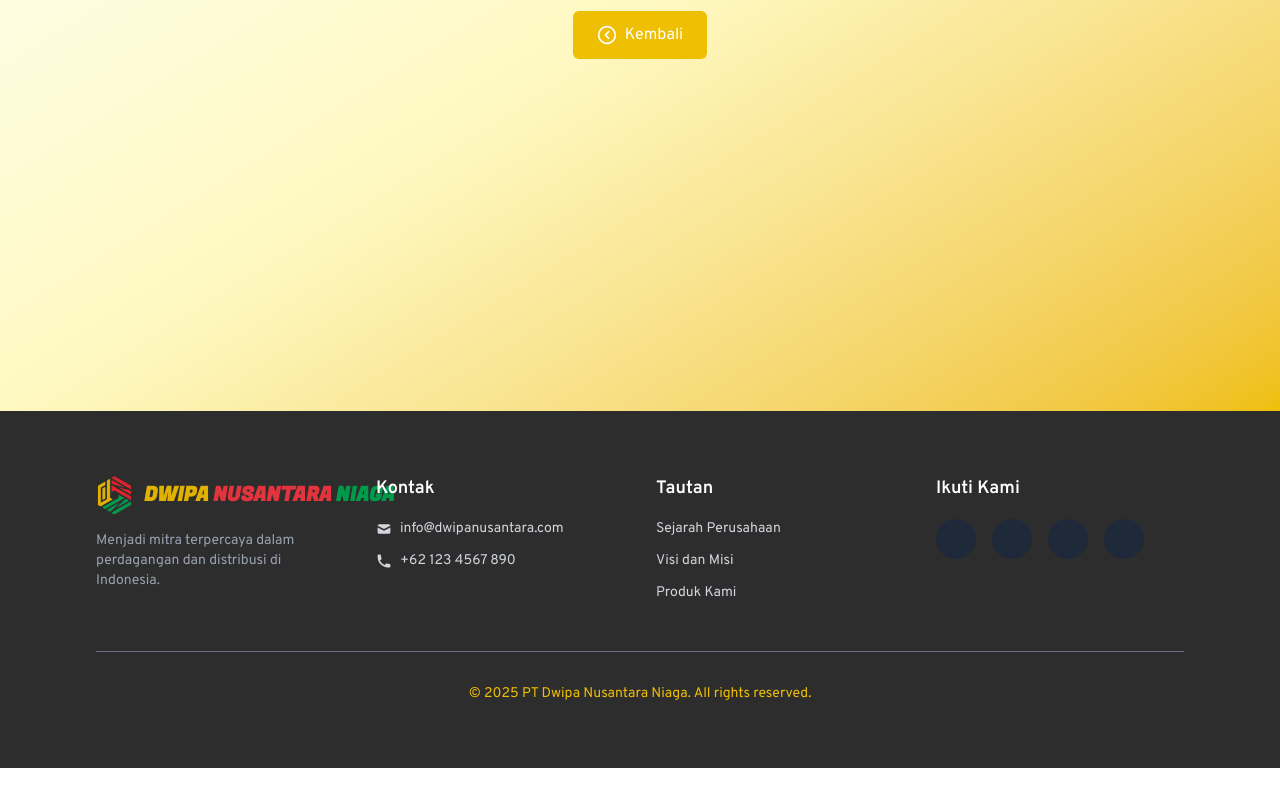
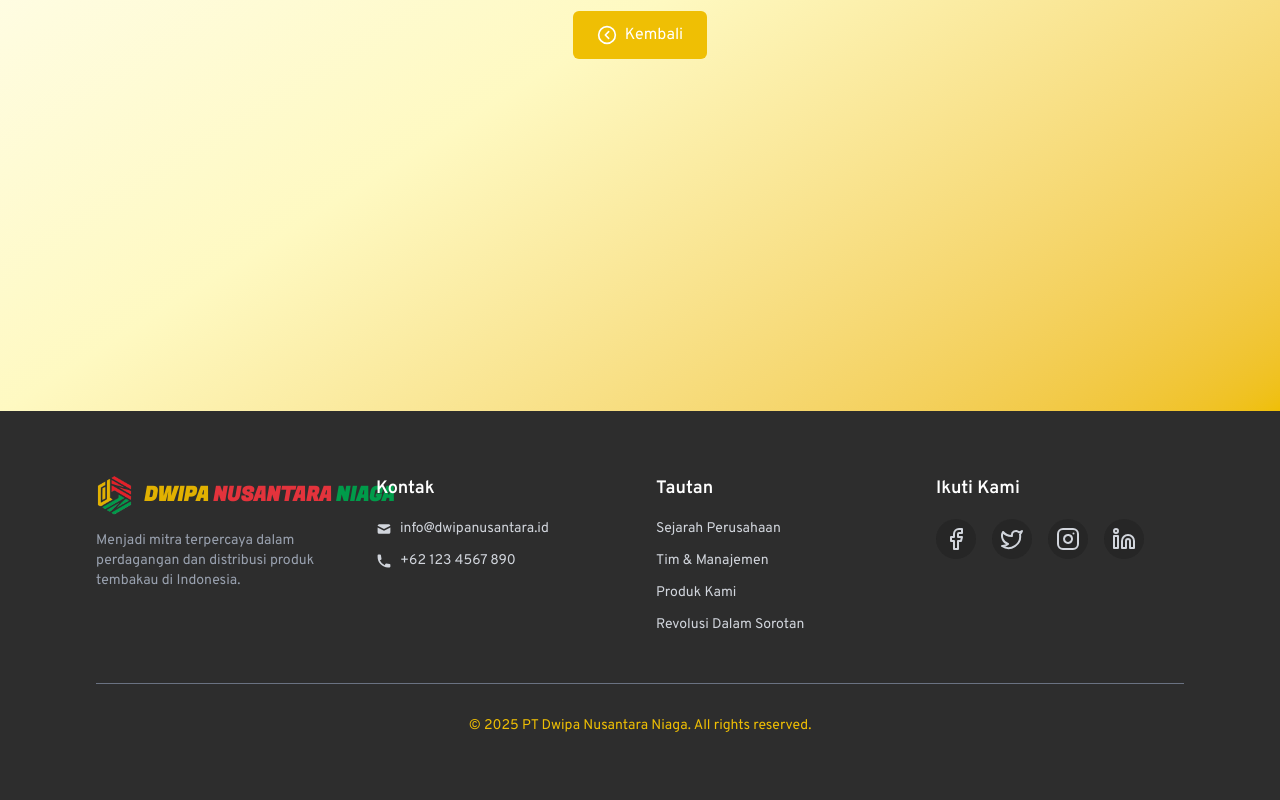
Before and after one commit to irfanfaiz25/dnn-company-profile, a React (Vite) app: page /revolusi-dalam-sorotan/1 in a window 1280 px wide. Shown: the part 389-1189 px from the top of the page. Before the commit the page ends 1157 px from the top, so only its background shows below. Built offline with nearby package versions, Linux system fonts and the light colour scheme.

Commit message:
feat: update content of the footer

```diff
--- a/src/Components/Footer.jsx
+++ b/src/Components/Footer.jsx
@@ -1,7 +1,35 @@
 import { motion } from "framer-motion";
 import Logo from "../assets/img/logo.png";
+import { Facebook, Instagram, Linkedin, Twitter } from "lucide-react";
+import { Link } from "react-router";
 
 const Footer = () => {
+  const socials = [
+    {
+      id: 1,
+      name: "facebook",
+      url: "#facebook",
+      icon: <Facebook />,
+    },
+    {
+      id: 2,
+      name: "twitter",
+      url: "#twitter",
+      icon: <Twitter />,
+    },
+    {
+      id: 3,
+      name: "instagram",
+      url: "#instagram",
+      icon: <Instagram />,
+    },
+    {
+      id: 4,
+      name: "linkedin",
+      url: "#linkedin",
+      icon: <Linkedin />,
+    },
+  ];
   return (
     <footer className="bg-neutral-900/90 backdrop-blur-md text-gray-300">
       <div className="mx-auto px-4 md:px-8 lg:px-24 py-8 md:py-16">
@@ -22,8 +50,8 @@ const Footer = () => {
               </h4>
             </div>
             <p className="text-sm text-gray-400">
-              Menjadi mitra terpercaya dalam perdagangan dan distribusi di
-              Indonesia.
+              Menjadi mitra terpercaya dalam perdagangan dan distribusi produk
+              tembakau di Indonesia.
             </p>
           </motion.div>
 
@@ -47,7 +75,9 @@ const Footer = () => {
                   <path d="M2.003 5.884L10 9.882l7.997-3.998A2 2 0 0016 4H4a2 2 0 00-1.997 1.884z" />
                   <path d="M18 8.118l-8 4-8-4V14a2 2 0 002 2h12a2 2 0 002-2V8.118z" />
                 </svg>
-                <span>info@dwipanusantara.com</span>
+                <a href="mailto:info@dwipanusantara.com">
+                  info@dwipanusantara.id
+                </a>
               </li>
               <li className="flex items-center gap-2 hover:text-primary-gold transition-colors">
                 <svg
@@ -57,7 +87,7 @@ const Footer = () => {
                 >
                   <path d="M2 3a1 1 0 011-1h2.153a1 1 0 01.986.836l.74 4.435a1 1 0 01-.54 1.06l-1.548.773a11.037 11.037 0 006.105 6.105l.774-1.548a1 1 0 011.059-.54l4.435.74a1 1 0 01.836.986V17a1 1 0 01-1 1h-2C7.82 18 2 12.18 2 5V3z" />
                 </svg>
-                <span>+62 123 4567 890</span>
+                <a href="tel:+6221234567890">+62 123 4567 890</a>
               </li>
             </ul>
           </motion.div>
@@ -74,13 +104,18 @@ const Footer = () => {
             </h5>
             <ul className="space-y-3 text-sm">
               <li className="hover:text-primary-gold transition-colors">
-                <a href="/sejarah">Sejarah Perusahaan</a>
+                <Link to="/sejarah">Sejarah Perusahaan</Link>
               </li>
               <li className="hover:text-primary-gold transition-colors">
-                <a href="/visi-misi">Visi dan Misi</a>
+                <Link to="/tim-manajemen">Tim & Manajemen</Link>
               </li>
               <li className="hover:text-primary-gold transition-colors">
-                <a href="/produk-kami">Produk Kami</a>
+                <Link href="/produk">Produk Kami</Link>
+              </li>
+              <li className="hover:text-primary-gold transition-colors">
+                <Link href="/revolusi-dalam-sorotan">
+                  Revolusi Dalam Sorotan
+                </Link>
               </li>
             </ul>
           </motion.div>
@@ -96,18 +131,16 @@ const Footer = () => {
               Ikuti Kami
             </h5>
             <div className="flex gap-3 md:gap-4">
-              {["facebook", "twitter", "instagram", "linkedin"].map(
-                (social, index) => (
-                  <a
-                    key={social}
-                    href={`#${social}`}
-                    className="w-8 h-8 md:w-10 md:h-10 rounded-full bg-gray-800 flex items-center justify-center hover:bg-primary-gold transition-colors"
-                  >
-                    <span className="sr-only">{social}</span>
-                    {/* Add social media icons here */}
-                  </a>
-                )
-              )}
+              {socials.map((social, index) => (
+                <a
+                  key={index}
+                  href={`${social.url}`}
+                  className="w-8 h-8 md:w-10 md:h-10 rounded-full bg-neutral-800 flex items-center justify-center hover:text-primary-gold transition-colors duration-500"
+                >
+                  <span className="sr-only">{social.name}</span>
+                  {social.icon}
+                </a>
+              ))}
             </div>
           </motion.div>
         </div>
--- a/src/Pages/Kontak.jsx
+++ b/src/Pages/Kontak.jsx
@@ -102,7 +102,7 @@ const Kontak = () => {
             </div>
             <h3 className="font-semibold text-gray-900 mb-1">Alamat Email</h3>
             <a
-              href="mailto:info@dwipanusantara.com"
+              href="mailto:info@dwipanusantara.id"
               className="text-gray-600 text-sm hover:text-red-500"
             >
               info@dwipanusantaraniaga.id
```
